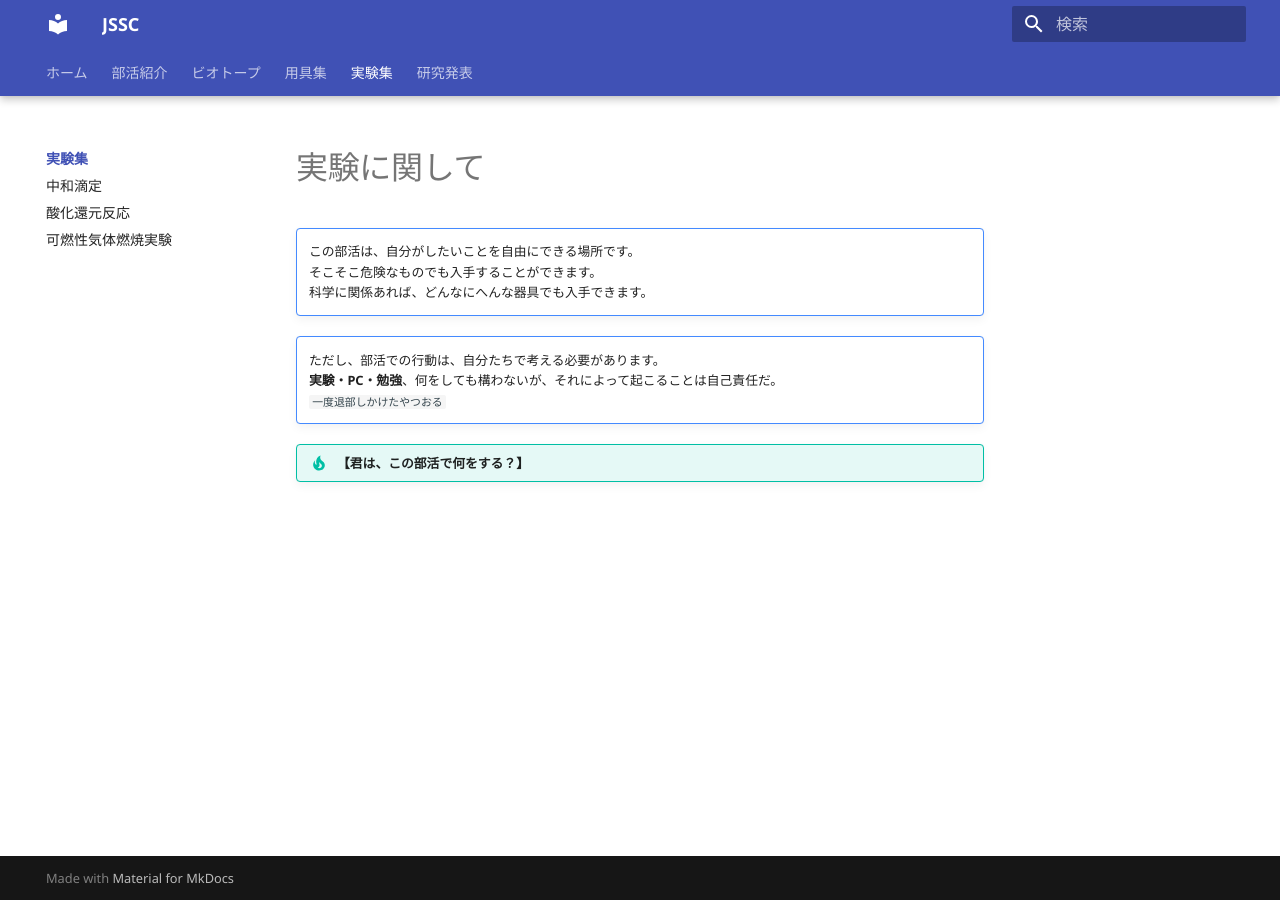
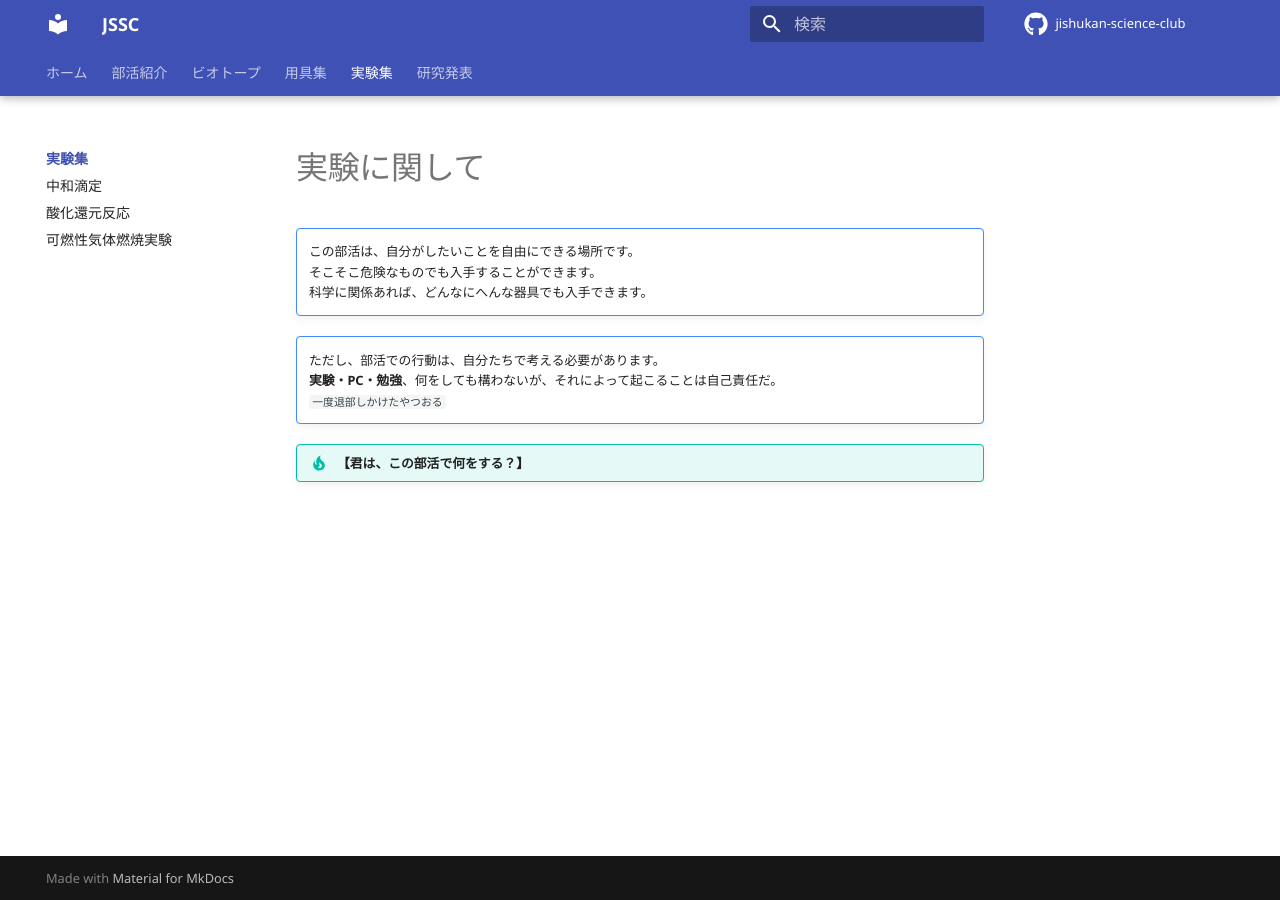
Before and after one commit to jishukan-science-club/index, an MkDocs documentation site: the page built from docs/lab/index.md, in a window 1280 px wide. Built offline with MkDocs 1.6.1 and Material for MkDocs 9.7.7, drawn with Linux system fonts in a browser that asks for light colours; comment, search, counter and statistics services are not loaded; some of the changed lines change nothing that is shown.

Commit message:
Update mkdocs.yml

```diff
--- a/mkdocs.yml
+++ b/mkdocs.yml
@@ -2,8 +2,8 @@ site_name: JSSC
 site_description: 科学部
 site_author: Sakai
 site_url: https://jishukan-science-club.github.io
-# repo_name: jishukan-science-club
-# repo_url: https://github.com/jishukan-science-club/jishukan-science-club.github.io
+repo_name: jishukan-science-club
+repo_url: https://github.com/jishukan-science-club/jishukan-science-club.github.io
 # google_analytics: 自修館中等教育学校
 
 theme:
```
